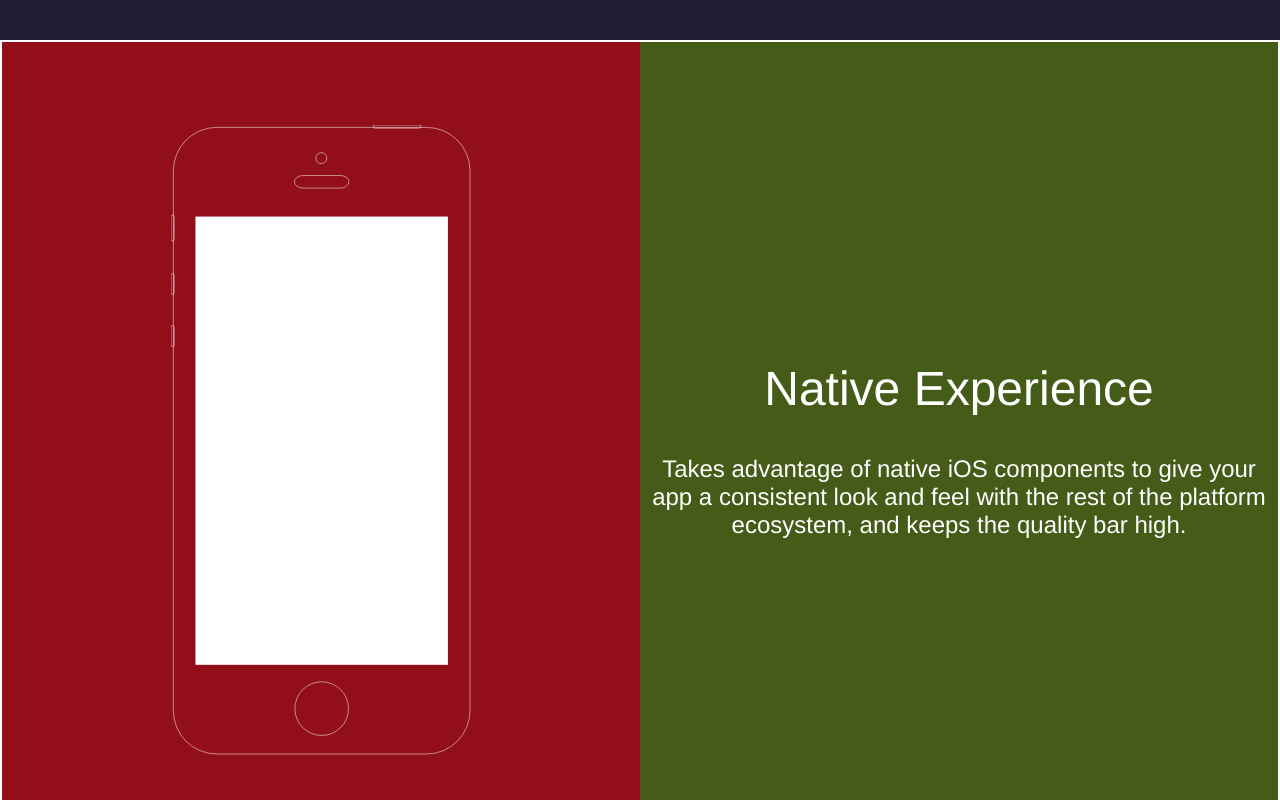
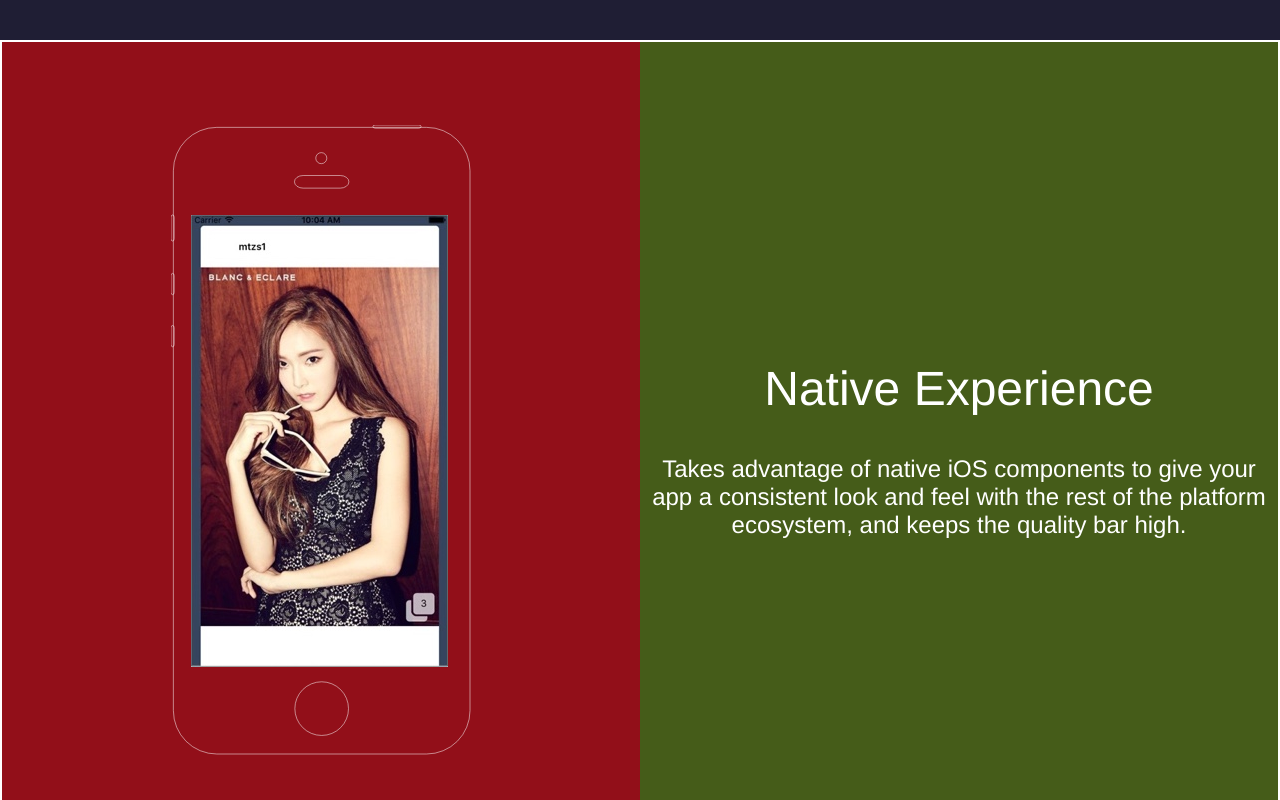
Before and after one commit to Guicai-Li/sike-react-ilovereact, a website: page index.html in a window 1280 px wide. Shown: the part 760-1560 px from the top of the page. Drawn offline with Linux system fonts and the light colour scheme.

Commit message:
lesson3 practice1

```diff
--- a/bundle/app.css
+++ b/bundle/app.css
@@ -523,6 +523,21 @@ a:hover {
           justify-content: center;
 }
 
+.iphoneFrame{
+    width: 300px;
+    height: 630px;
+}
+
+.wrap{
+    position: relative;
+}
+
+.pic{
+    position: absolute;
+    left: 20px;
+    top: 90px;
+}
+
 .iphone-demo {
   background-color: rgba(255,0,0,0.3);
   -webkit-box-flex: 1;
--- a/css/app.css
+++ b/css/app.css
@@ -77,6 +77,21 @@ a:hover {
   justify-content: center;
 }
 
+.iphoneFrame{
+    width: 300px;
+    height: 630px;
+}
+
+.wrap{
+    position: relative;
+}
+
+.pic{
+    position: absolute;
+    left: 20px;
+    top: 90px;
+}
+
 .iphone-demo {
   background-color: rgba(255,0,0,0.3);
   flex-grow: 1;
--- a/index.html
+++ b/index.html
@@ -24,7 +24,8 @@
     <div class="section">
         <div class="iphone-demo">
             <div class="wrap">
-                <img src="img/iphone-frame.svg"/>
+                <img class="iphoneFrame" src="img/iphone-frame.svg"/>
+                <img class="pic" src="img/tumblr-demo.jpg"/>
             </div>
         </div>
         <div class="feature-description">
@@ -39,7 +40,8 @@
     <div class="section">
         <div class="iphone-demo">
             <div class="wrap">
-                <img src="img/iphone-frame.svg"/>
+                <img class="iphoneFrame" src="img/iphone-frame.svg"/>
+                <img class="pic" src="img/swype-demo.jpg"/>
             </div>
         </div>
 
```
